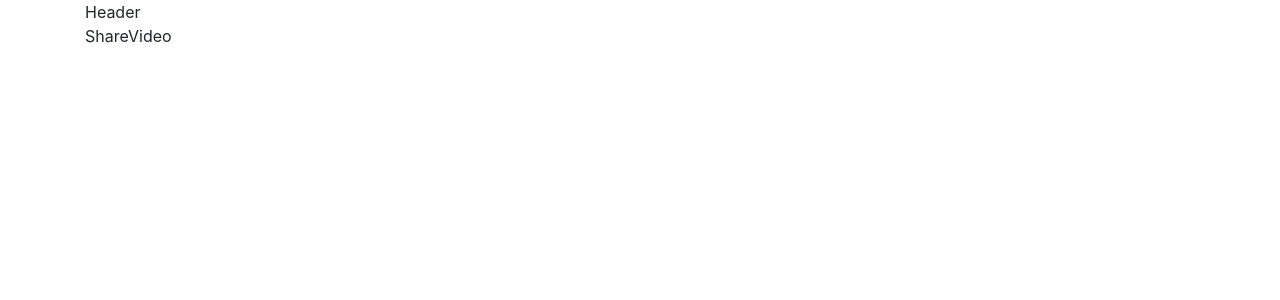
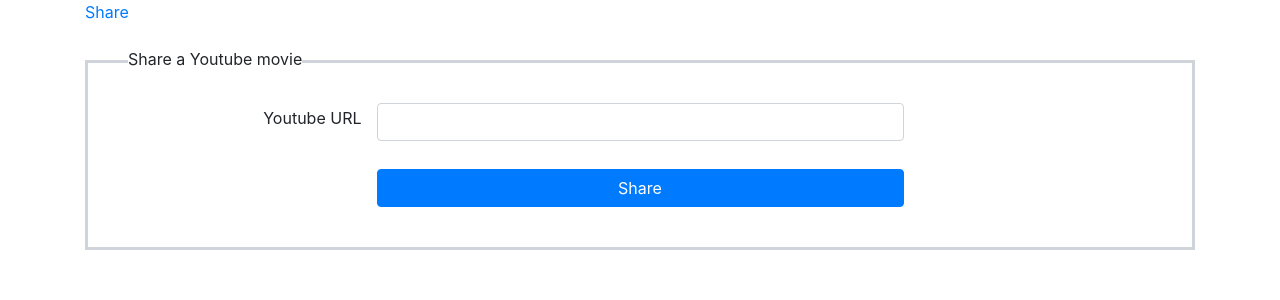
Before and after one commit to sadiomanhne/funny-movies, a React (Create React App) app: page /share in a window 1280 px wide. Shown: the top 300 px of the page. Built offline with nearby package versions, Linux system fonts and the light colour scheme.

Commit message:
Share - Implement UI and integrate firebase

```diff
--- a/src/App.tsx
+++ b/src/App.tsx
@@ -1,14 +1,18 @@
-import React from "react";
+import React, { useState } from "react";
 import "bootstrap/dist/css/bootstrap.min.css";
 import { BrowserRouter as Router, Switch, Route } from "react-router-dom";
 import Layout from "./components/Layout";
 import Home from "./pages/Home";
 import ShareVideo from "./pages/ShareVideo";
+import IMovie from "./types";
+import { DataContextProvider } from "./contexts/movie";
 
 function App() {
+  const [movies, setMovies] = useState<IMovie[]>([]);
   return (
+    <DataContextProvider value={{ movies, setMovies }}>
+      <Router>
         <Layout>
-      <Router>
           <div>
             <Switch>
               <Route path="/share">
@@ -19,8 +23,9 @@ function App() {
               </Route>
             </Switch>
           </div>
+        </Layout>
       </Router>
-    </Layout>
+    </DataContextProvider>
   );
 }
 
--- a/src/components/Header/index.tsx
+++ b/src/components/Header/index.tsx
@@ -1,5 +1,11 @@
+import { Link } from "react-router-dom";
+
 const Header: React.FC = () => {
-  return <div>Header</div>
-}
+  return (
+    <div>
+      <Link to="/share">Share</Link>
+    </div>
+  );
+};
 
 export default Header;
--- a/src/components/Layout/index.tsx
+++ b/src/components/Layout/index.tsx
@@ -3,7 +3,9 @@ import Header from "../Header";
 const Layout: React.FC = ({ children }) => {
   return (
     <div className="container">
-      <Header />
+      <div className="header-section">
+        <Header />
+      </div>
       {children}
     </div>
   );
--- a/src/components/YoutubeEmbed/index.tsx
+++ b/src/components/YoutubeEmbed/index.tsx
@@ -10,7 +10,7 @@ const YoutubeEmbed: React.FC<IYoutubeEmbedProps> = ({ embedId }) => (
     <iframe
       width="560"
       height="315"
-      src="https://www.youtube.com/embed/SsnPHfhKXVU"
+      src={`https://www.youtube.com/embed/${embedId}`}
       title="YouTube video player"
       allow="accelerometer; autoplay; clipboard-write; encrypted-media; gyroscope; picture-in-picture"
     ></iframe>
--- /dev/null
+++ b/src/contexts/movie.ts
@@ -0,0 +1,12 @@
+import React, { useContext } from "react";
+import IMovie from "../types";
+
+interface IDataContext {
+  movies?: IMovie[];
+  setMovies?: any;
+}
+const DataContext = React.createContext<IDataContext>({});
+const useMovies = () => useContext(DataContext);
+const DataContextProvider = DataContext.Provider;
+
+export { DataContextProvider, useMovies };
--- a/src/index.css
+++ b/src/index.css
@@ -1,15 +1,19 @@
 body {
   margin: 0;
-  font-family: -apple-system, BlinkMacSystemFont, 'Segoe UI', 'Roboto', 'Oxygen',
-    'Ubuntu', 'Cantarell', 'Fira Sans', 'Droid Sans', 'Helvetica Neue',
+  font-family: -apple-system, BlinkMacSystemFont, "Segoe UI", "Roboto", "Oxygen",
+    "Ubuntu", "Cantarell", "Fira Sans", "Droid Sans", "Helvetica Neue",
     sans-serif;
   -webkit-font-smoothing: antialiased;
   -moz-osx-font-smoothing: grayscale;
 }
 
 code {
-  font-family: source-code-pro, Menlo, Monaco, Consolas, 'Courier New',
+  font-family: source-code-pro, Menlo, Monaco, Consolas, "Courier New",
     monospace;
+}
+
+.header-section {
+  margin-bottom: 36px;
 }
 
 .movie-item {
@@ -20,3 +24,24 @@ code {
 .mr-8 {
   margin-right: 8px !important;
 }
+
+.mb-24 {
+  margin-bottom: 24px !important;
+}
+
+.share-video {
+  padding: 40px;
+  border: 3px solid #ced4da;
+  position: relative;
+}
+
+.share-video-title {
+  position: absolute;
+  top: -16px;
+  background: #ffffff;
+}
+
+.share-video-url {
+  display: flex;
+  align-items: center;
+}
--- a/src/pages/Home/index.tsx
+++ b/src/pages/Home/index.tsx
@@ -1,10 +1,11 @@
-import { useEffect, useState } from "react";
+import { useContext, useEffect } from "react";
 import MovieItem from "../../components/MovieItem";
+import { useMovies } from "../../contexts/movie";
 import MovieService from "../../services/movie";
 import IMovie from "../../types";
 
 const Home: React.FC = () => {
-  const [movies, setMovies] = useState<IMovie[]>([]);
+  const { movies = [], setMovies } = useMovies();
 
   const onDataChange = (snapshot: any) => {
     const movies = snapshot?.val() || [];
@@ -20,9 +21,9 @@ const Home: React.FC = () => {
 
   return (
     <div className="movie-list">
-        {movies.map((movie: IMovie) => (
-          <MovieItem key={movie.id} {...movie}/>
-        ))}
+      {movies.map((movie: IMovie) => (
+        <MovieItem key={movie.id} {...movie} />
+      ))}
     </div>
   );
 };
--- a/src/pages/ShareVideo/index.tsx
+++ b/src/pages/ShareVideo/index.tsx
@@ -1,5 +1,74 @@
+import React, { useContext, useState } from "react";
+import { useHistory } from "react-router-dom";
+import IMovie from "../../types";
+import MovieService from "../../services/movie";
+import { useMovies } from "../../contexts/movie";
+
 const ShareVideo: React.FC = () => {
-  return <div>ShareVideo</div>
-}
+  const [url, setUrl] = useState<string>("");
+  const [error, setError] = useState<string>("");
+  const { movies = [], setMovies } = useMovies();
+  const history = useHistory();
+
+  const handleInputChange = (e: React.ChangeEvent<HTMLInputElement>) => {
+    const value = e.target.value;
+    setUrl(value);
+  };
+
+  const handleShareVideo = () => {
+    // validate url
+    const validUrlRegex = /^(https?:\/\/)?(www\.)?(youtube\.com|youtu\.?be)\/.+$/;
+    const isValid = validUrlRegex.test(url);
+
+    // submit video to database
+    if (isValid) {
+      setError("");
+      const urlObj = new URL(url);
+      const embedId = urlObj.searchParams.get("v");
+      if (embedId) {
+        const dateString = new Date().getTime().toString();
+        const movie: IMovie = {
+          id: dateString,
+          embedId,
+          shareBy: embedId,
+          title: "A funny movie from Youtube",
+          description:
+            "For example, here are two grid layouts that apply to every device and viewport, from xs to xl. Add any number of unit-less classes for each breakpoint you need and every column will be the same width.",
+        };
+        MovieService.update([...movies, movie]);
+        history.push("/");
+      } else {
+        setError("Can not parse the URL!");
+      }
+    } else {
+      setError("The URL is not from Youtube!");
+    }
+  };
+
+  return (
+    <div className="share-video">
+      <div className="share-video-title">Share a Youtube movie</div>
+      <div className="mb-24">
+        <div className="row share-video-url">
+          <label className="col-3 text-right">Youtube URL</label>
+          <input className="col-6 form-control" onChange={handleInputChange} />
+        </div>
+        <div className="row">
+          <div className="col-6 offset-3">
+            <small className="form-text text-danger">{error}</small>
+          </div>
+        </div>
+      </div>
+      <div className="row share-video-btn">
+        <button
+          className="btn btn-primary btn-block col-6 offset-3"
+          onClick={handleShareVideo}
+        >
+          Share
+        </button>
+      </div>
+    </div>
+  );
+};
 
 export default ShareVideo;
--- a/src/services/movie.ts
+++ b/src/services/movie.ts
@@ -8,20 +8,9 @@ class MovieService {
     return db;
   }
 
-  create(movie: IMovie) {
-  return db.set([movie])
-  }
-
-  update(key: string, value: any) {
-    return db.child(key).update(value);
-  }
-
-  delete(key: string) {
-    return db.child(key).remove();
-  }
-
-  deleteAll() {
-    return db.remove();
+  update(movies: IMovie[]) {
+    debugger;
+    return db.set(movies);
   }
 }
 
```
Lines whose indentation alone changed are shown as unchanged.
